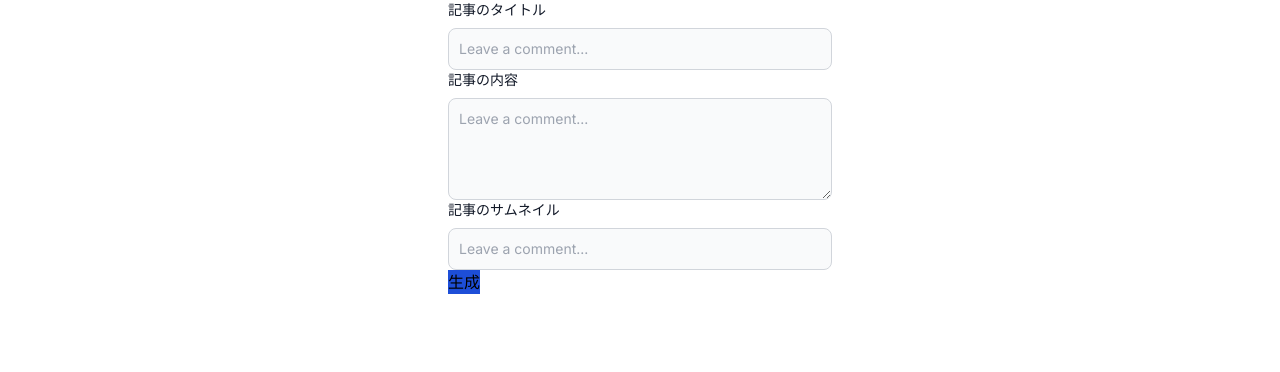
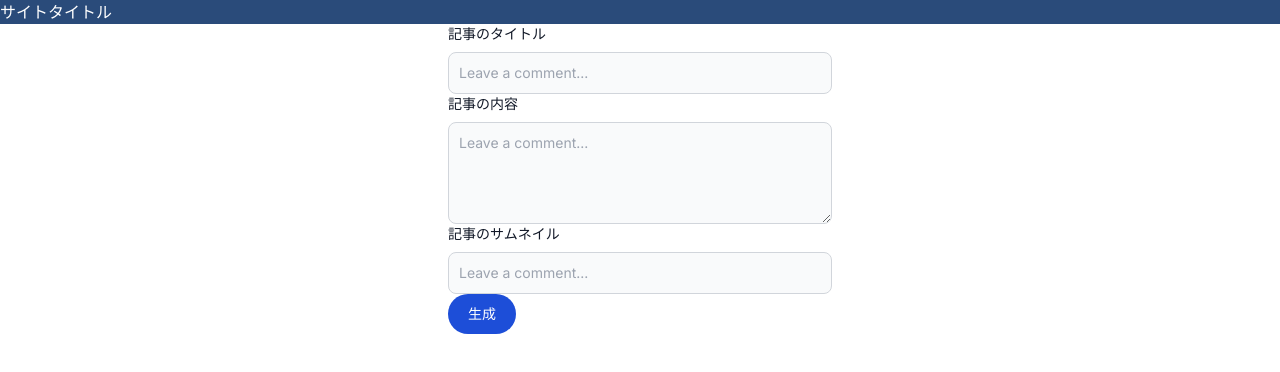
Before and after one commit to PRTIMES/hackathon2024-summer-team-c, a Next.js app in the folder videogenerate/: page / in a window 1280 px wide. Shown: the top 372 px of the page. Built offline with nearby package versions, Linux system fonts and the light colour scheme.

Commit message:
サイトタイトル追加、記事フォームwo

```diff
--- a/videogenerate/app/globals.css
+++ b/videogenerate/app/globals.css
@@ -7,6 +7,7 @@
     --foreground-rgb: 255, 255, 255;
     --background-start-rgb: 0, 0, 0;
     --background-end-rgb: 0, 0, 0;
+    --prtimes-header-rgb: #2A4B7A;
   }
 }
 
--- a/videogenerate/app/page.tsx
+++ b/videogenerate/app/page.tsx
@@ -1,9 +1,11 @@
 // import Image from "next/image";
 import ArticleForm from "@/components/ArticleForm";
+import Header from "@/components/Header";
 
 export default function Home() {
   return (
     <>
+      <Header/>
       <ArticleForm />
     </>
   );
--- a/videogenerate/components/ArticleForm.tsx
+++ b/videogenerate/components/ArticleForm.tsx
@@ -36,7 +36,12 @@
           className="block p-2.5 w-full text-sm text-gray-900 bg-gray-50 rounded-lg border border-gray-300 focus:ring-blue-500 focus:border-blue-500"
           placeholder="Leave a comment..."
         ></input>
-        <button className="bg-blue-700 text-">生成</button>
+        <button
+          type="button"
+          className="text-white bg-blue-700 hover:bg-blue-800 focus:ring-4 focus:ring-blue-300 font-medium rounded-full text-sm px-5 py-2.5 me-2 mb-2 dark:bg-blue-600 dark:hover:bg-blue-700 focus:outline-none dark:focus:ring-blue-800"
+        >
+          生成
+        </button>
       </form>
     </div>
   );
--- /dev/null
+++ b/videogenerate/components/Header.tsx
@@ -0,0 +1,3 @@
+export default function Header() {
+  return <header className="text-white bg-[#2a4b7a]">サイトタイトル</header>;
+}
```
Also changed, not shown: 1 other file (tests, documents, lock files or other folders).
